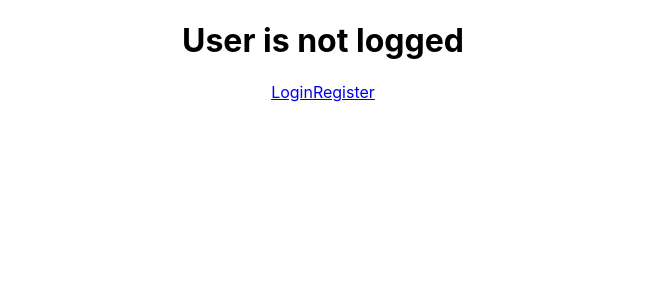
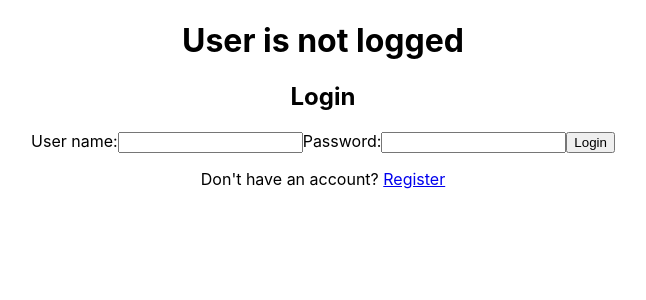
Before and after one commit to IidaKok/testi, a React (Create React App) app: page / in a window 1280 px wide. Shown: the top 300 px of the page, without its empty margins (317-963 px from the left). Built offline with nearby package versions, Linux system fonts and the light colour scheme.

Commit message:
editing routing and login page

```diff
--- a/package.json
+++ b/package.json
@@ -13,6 +13,8 @@
     "react-dom": "^18.2.0",
     "react-router-dom": "^6.8.1",
     "react-scripts": "5.0.1",
+    "sequelize": "^6.29.3",
+    "uuid": "^9.0.0",
     "web-vitals": "^2.1.4"
   },
   "scripts": {
--- a/src/backend/routes/user-routes.js
+++ b/src/backend/routes/user-routes.js
@@ -5,8 +5,9 @@ const userControllers = require("../controllers/user-controller");
 const router = express.Router();
 
 
-//get kutsu httplle
+//get
 router.get("/", userControllers.getAllUsers);
-router.get("/:username", userControllers.getUserByName);
+router.get("/:username&:password", userControllers.getUserByName);
+
 
 module.exports = router; //vie appille
--- a/src/frontend/App.js
+++ b/src/frontend/App.js
@@ -1,18 +1,18 @@
-import React from "react";
+import React, {useState} from "react";
 import { Login } from "./components/Login";
 import { Register } from "./components/Register";
 import { Routes, Route, BrowserRouter as Router } from "react-router-dom";
-import { NotLogged } from "./pages/Home";
 import { Logged } from "./pages/UserHome";
 
 const App = () => {
+    const [user, setUser] = useState("");
+
     return (
         <Router>
             <Routes>
-                <Route path="/" element={<NotLogged />} />
-                <Route path="/login" element={<Login />} />
+                <Route path="/" element={
+                user ? <Logged user={user}/> : <Login  saveUser={setUser}/>} />
                 <Route path="/register" element={<Register />} />
-                <Route path="/userLogged" element={<Logged />} />
             </Routes>
         </Router>
     )
--- a/src/frontend/components/Login.js
+++ b/src/frontend/components/Login.js
@@ -2,7 +2,9 @@ import React, { useState, useEffect } from "react";
 import { Link } from "react-router-dom";
 import "../App.css";
 
-const Login = () => {
+const Login = (props) => {
+
+    const { saveUser } = props;
 
     const [name, setName] = useState("");
     const [password, setPassword] = useState("");
@@ -10,73 +12,52 @@ const Login = () => {
     const [users, setUsers] = useState([]);
     const [buttonPressed, setButtonPressed] = useState(false);
 
-   /* useEffect( () => {
+
+    useEffect(() => {
         console.log(query);
         const fetchUsers = async () => {
             let response = await fetch("http://localhost:5000/api/users/" + query);
             let c = await response.json();
             setUsers(c);
-
         }
-        if ( query != '') fetchUsers();
-    }, [query]);*/
-
-
-    useEffect( () => {
-        const fetchU = async () => {
-            let response = await fetch("http://localhost:5000/api/users");
-            let c = await response.json();
-            setUsers(c);
-        }
-
-        fetchU();
-    }, []);
-
-    const allUsers = users.map((u) => {
-        return (
-            <li key={u.iduser}>{u.username}</li>
-        )
-    })
+        if (query !== '') fetchUsers();
+    }, [query]);
 
     const handleFetch = () => {
         setButtonPressed(true);
-        let n = "";
-        if (name !== "") n = name;
-        /*let p = "";
-        let and = "";
+        let q = [];
+        if (name !== "") q.push(name);
+        if (password !== "") q.push(password);
 
-        if (name !== "" && password !== "") {
-            n = "username=" + name;
-            p = "password=" + password;
-            and = "&";
-        }
-        else {
-            if (name !== "") n = "username=" + name;
-            if (password !== "") p = "password=" + password;
-        }*/
-        setQuery(n);
+        setQuery(q.join("&"));
+
+        console.log(users.email);
+        saveUser({ username: name, password: password });
     }
 
     return (
         <div className="App">
+            <div>
+                <h1>User is not logged</h1>
+
+            </div>
             <form>
                 <h2>Login</h2>
                 <label>
                     User name:
-                    <input type="text" onChange={(e) => setName(e.target.value)}></input>
+                    <input type="text" value={name} onChange={(e) => setName(e.target.value)}></input>
                 </label>
                 <label>
                     Password:
-                    <input type="text" onChange={(e) => setPassword(e.target.value)}></input>
+                    <input type="text" value={password} onChange={(e) => setPassword(e.target.value)}></input>
                 </label>
-                <Link><button onClick={() => handleFetch()}>Login</button></Link>
+                <button onClick={() => handleFetch()}>Login</button>
 
                 <p>Don't have an account? <Link to="/register">Register</Link></p>
             </form>
-            {allUsers}
+
+            {buttonPressed ? <p>{users.email}</p> : null}
         </div>
-
     )
 }
-//<Link to="/userLogged"> {buttonPressed ? user : null}
 export { Login }
--- a/src/frontend/components/Register.js
+++ b/src/frontend/components/Register.js
@@ -1,34 +1,42 @@
-import React from "react";
+import React, { useState, useEffect } from "react";
 import { Link } from "react-router-dom";
 import "../App.css";
 
+
 const Register = () => {
+    const [id, setId] = useState(0);
+    const [name, setName] = useState("");
+    const [password, setPassword] = useState("");
+    const [email, setEmail] = useState("");
+    const [users, setUsers] = useState([]);
+    const [buttonPressed, setButtonPressed] = useState(false);
+
+
     return (
         <div className="App">
             <form>
                 <h2>Register</h2>
                 <label>
-                    Name:
-                    <input type="text"></input>
-                </label>
-                <label>
                     User name:
-                    <input type="text"></input>
+                    <input type="text" value={name} onChange={(e) => setName(e.target.value)}></input>
                 </label>
                 <label>
                     Password:
-                    <input type="text"></input>
+                    <input type="text" value={password} onChange={(e) => setPassword(e.target.value)}></input>
                 </label>
                 <label>
                     Password again:
                     <input type="text"></input>
                 </label>
-                <Link to="/login"><button>Register</button></Link>
+                <label>
+                    Email:
+                    <input type="text" value={email} onChange={(e) => setEmail(e.target.value)}></input>
+                </label>
+                <Link><button onClick={() => Register()}>Register</button></Link>
 
-                <p>Already have an account? <Link to="/login">Login</Link></p>
+                <p>Already have an account? <Link to="/">Login</Link></p>
             </form>
         </div>
     )
 }
-
-export {Register}
+export { Register }
--- a/src/frontend/pages/Home.js
+++ /dev/null
@@ -1,20 +0,0 @@
-import React from "react";
-import "../App.css";
-import { Link } from "react-router-dom";
-
-const NotLogged = () => {
-    return (
-        <div className="App">
-            <h1>User is not logged</h1>
-
-            {/*if link is pressed, links are not visible*/}
-            <div>
-                <Link to="/login">Login</Link>
-                <Link to="/register">Register</Link>
-            </div>
-        </div>
-    )
-}
-
-
-export { NotLogged }
--- a/src/frontend/pages/UserHome.js
+++ b/src/frontend/pages/UserHome.js
@@ -2,10 +2,16 @@ import React from "react";
 import "../App.css";
 
 
-const Logged = () => {
+const Logged = (props) => {
+
+    const {user} = props;
+
     return (
         <div className="App">
             <h1>Welcome</h1>
+            <p>{user.username}</p>
+
+
         </div>
     )
 }
```
Also changed, not shown: src/backend/controllers/user-controller.js (+10 -5 lines), 1 other file (tests, documents, lock files or other folders).
